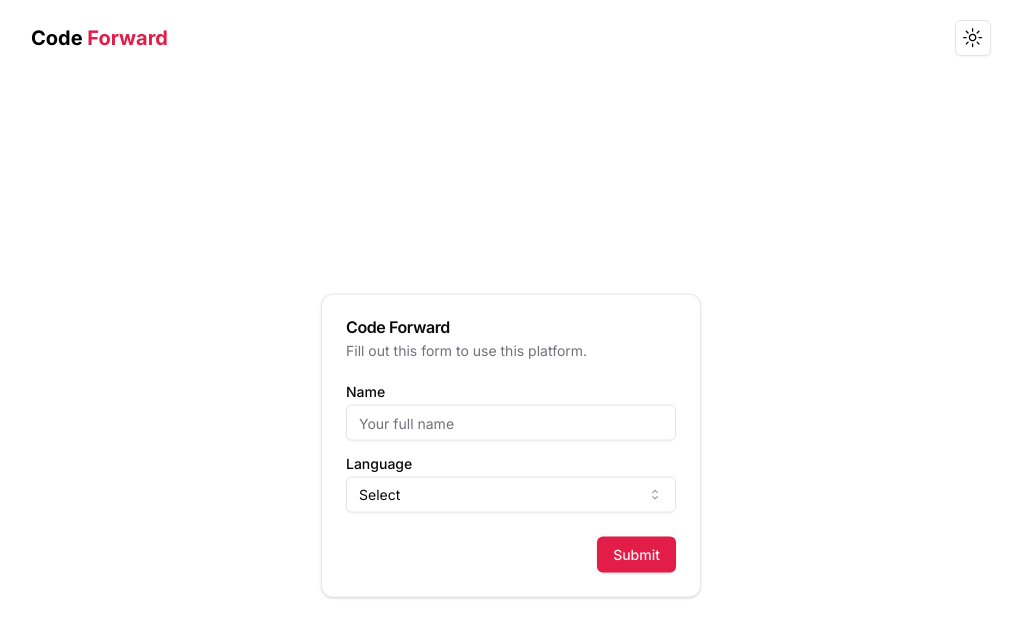
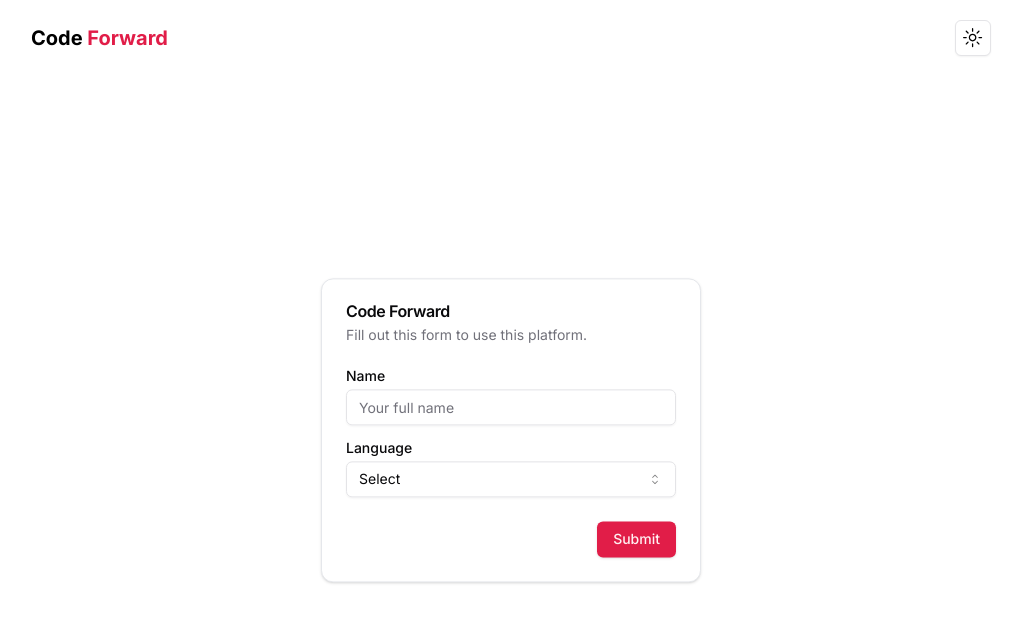
Before and after one commit to tanuj830/code-forward, a Next.js app: page / in a window 1280 px wide. Shown: the top 638 px of the page, without its empty margins (129-1151 px from the left). Built offline with nearby package versions, Linux system fonts and the light colour scheme.

Commit message:
deploying

```diff
--- a/components/home/userModal.tsx
+++ b/components/home/userModal.tsx
@@ -76,7 +76,7 @@ const UserModal: React.FC<UserModalProps> = ({
     }
   };
   return (
-    <Card className="w-[380px] -translate-y-[10%] ">
+    <Card className="w-[380px] -translate-y-[15%] ">
       <CardHeader>
         <CardTitle>Code Forward</CardTitle>
         <CardDescription>
--- a/constants/languages.ts
+++ b/constants/languages.ts
@@ -12,12 +12,6 @@ export const languages = [
     syntax:'console.log("Hello World")'
   },
   {
-    id:74,
-    value: "typescript",
-    label: "TypeScript",
-    syntax:'let message: string = "Hello, World!"; \n  console.log(message);',
-  },
-  {
     id:70,
     value: "python",
     label: "Python",
```
